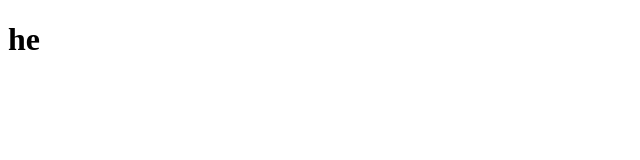
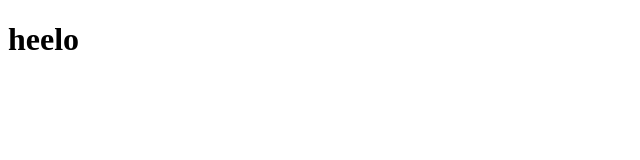
Before and after one commit to vyshna997/LearnGit, a plain HTML site: page index.html in a window 1280 px wide. Shown: the full height of the page, 0-640 px from the left. Drawn offline with Linux system fonts and the light colour scheme.

Commit message:
commit by vysh

```diff
--- a/index.html
+++ b/index.html
@@ -6,7 +6,7 @@
     <title>Document</title>
 </head>
 <body>
-    <h1>he
+    <h1>heelo
 
     </h1>
 </body>
```
